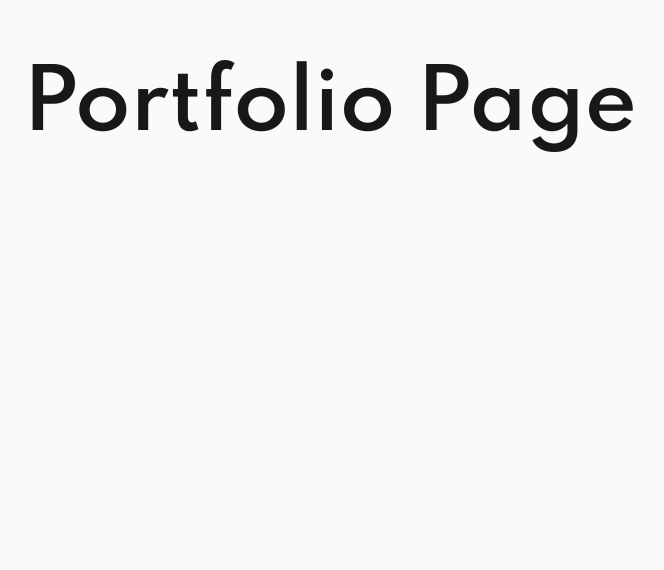
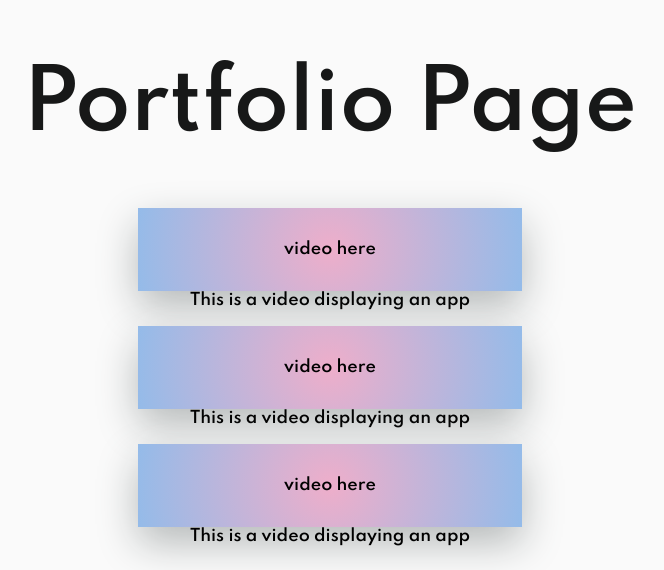
Before and after one commit to justin-w-soto/new-port, a React (Create React App) app: page /portfolio in a window 1280 px wide. Shown: the part 501-1071 px from the top of the page, without its empty margins (310-974 px from the left). Before the commit the page ends 808 px from the top, so only its background shows below. Built offline with nearby package versions, Linux system fonts and the light colour scheme; a web font is replaced by a local one.

Commit message:
added containers for project sample videos

```diff
--- a/src/App.css
+++ b/src/App.css
@@ -83,7 +83,6 @@ a:active {
   margin: 0 auto;
   width: 75vw;
   text-align:center;
-
 }
 
 .work-links {
@@ -94,12 +93,13 @@ a:active {
 }
 
 .about-heading {
-  color: #333333
+  color: #333333;
 }
 
 .bio {
   font-size: 2rem;
-  color: #333333
+  color: #333333;
+
 
 }
 
@@ -135,3 +135,13 @@ a:active {
   align-content: center;
   margin-top: 35rem;
 }
+
+.video-container {
+  /* border: solid tomato 1px; */
+  width: 30vw;
+  margin: 0 auto;
+  padding: 2rem;
+  box-shadow: 0rem 1rem 2.5rem rgb(181, 185, 185);
+  background: rgb(238,174,202);
+  background: radial-gradient(circle, rgba(238,174,202,1) 0%, rgba(148,187,233,1) 100%);
+}
--- a/src/views/Portfolio.jsx
+++ b/src/views/Portfolio.jsx
@@ -5,6 +5,18 @@ export const Portfolio = () => {
         <>
             <span className="port-container">
             <h1 className='port-head'>Portfolio Page</h1>
+            <figure>
+            <div className='video-container'>video here</div>
+            <figcaption>This is a video displaying an app</figcaption>
+            </figure>
+            <figure>
+            <div className='video-container'>video here</div>
+            <figcaption>This is a video displaying an app</figcaption>
+            </figure>
+            <figure>
+            <div className='video-container'>video here</div>
+            <figcaption>This is a video displaying an app</figcaption>
+            </figure>
             </span>
         </>
     )
```
